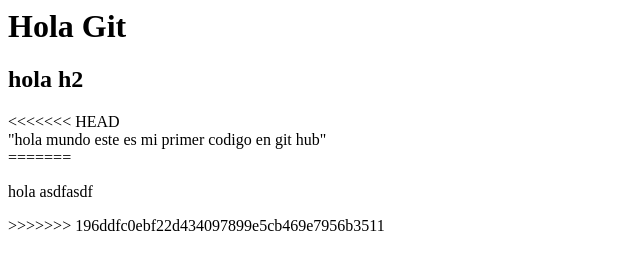
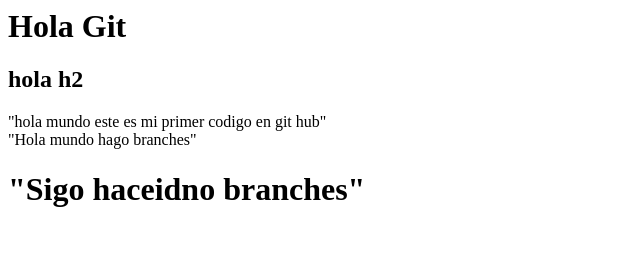
Before and after one commit to JPaulMora/githubtest, a plain HTML site: page index.html in a window 1280 px wide. Shown: the whole page, without its empty margins (0-640 px from the left). Drawn offline with Linux system fonts and the light colour scheme.

Commit message:
brancheo

```diff
--- a/index.html
+++ b/index.html
@@ -1,9 +1,9 @@
 <html>
     <h1>Hola Git</h1>
     <h2>hola h2</h2>
-<<<<<<< HEAD
     <div>"hola mundo este es mi primer codigo en git hub"</div>
-=======
-    <p>hola asdfasdf</p>
->>>>>>> 196ddfc0ebf22d434097899e5cb469e7956b3511
+
+    <div>"Hola mundo hago branches"</div>
+    <h1>"Sigo haceidno branches"
+    </h1>
 </html>
```
